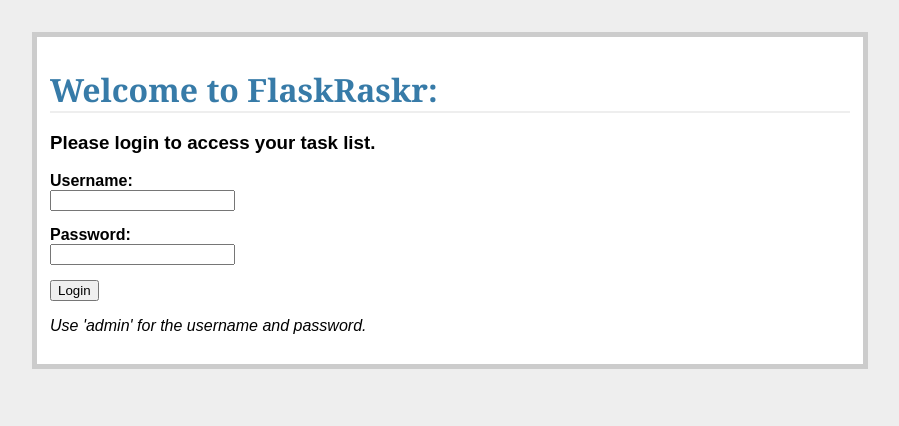
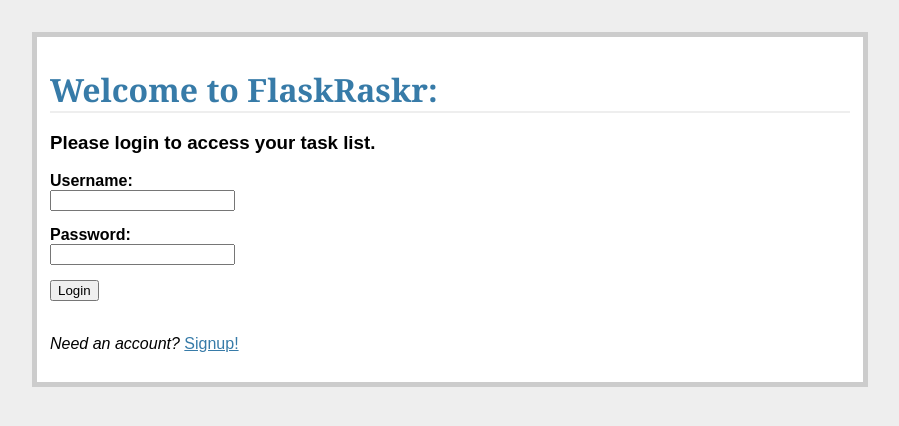
Before and after one commit to acuencadev/flask-taskr, a Flask app: page / in a window 1280 px wide. Shown: the top 426 px of the page, without its empty margins (190-1089 px from the left). Run offline with Flask 2, Linux system fonts and the light colour scheme.

Commit message:
feat: Remove hardcoded credentials and add register link

```diff
--- a/templates/login.html
+++ b/templates/login.html
@@ -20,7 +20,7 @@
         </div>
     </form>
 
-    <p>
-        <em>Use 'admin' for the username and password.</em>
-    </p>
+    <br>
+
+    <p><em>Need an account? </em><a href="/register">Signup!</a></p>
 {% endblock %}
```
